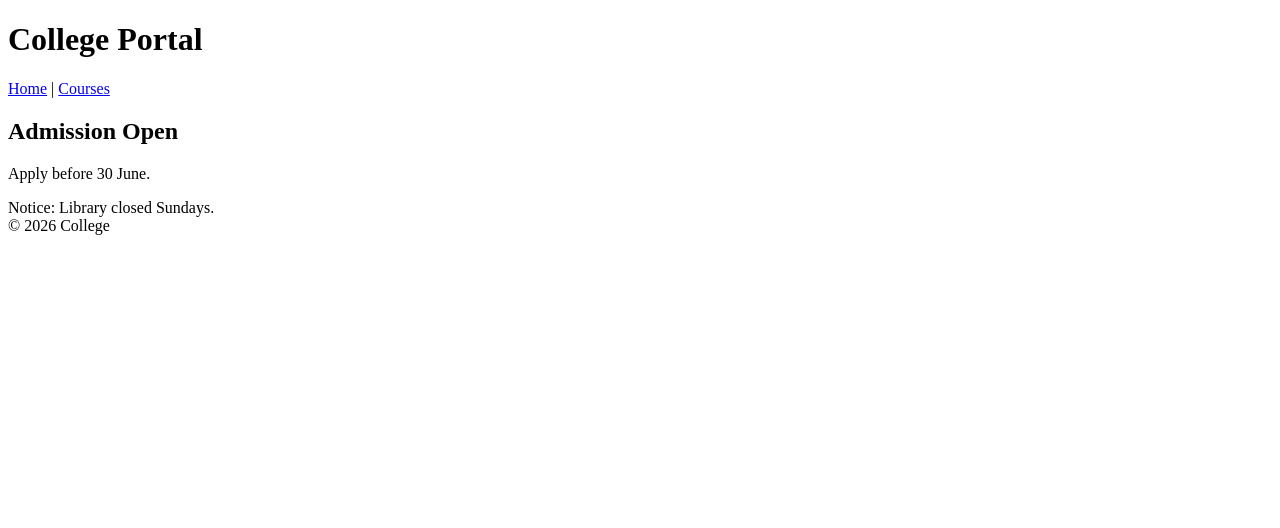
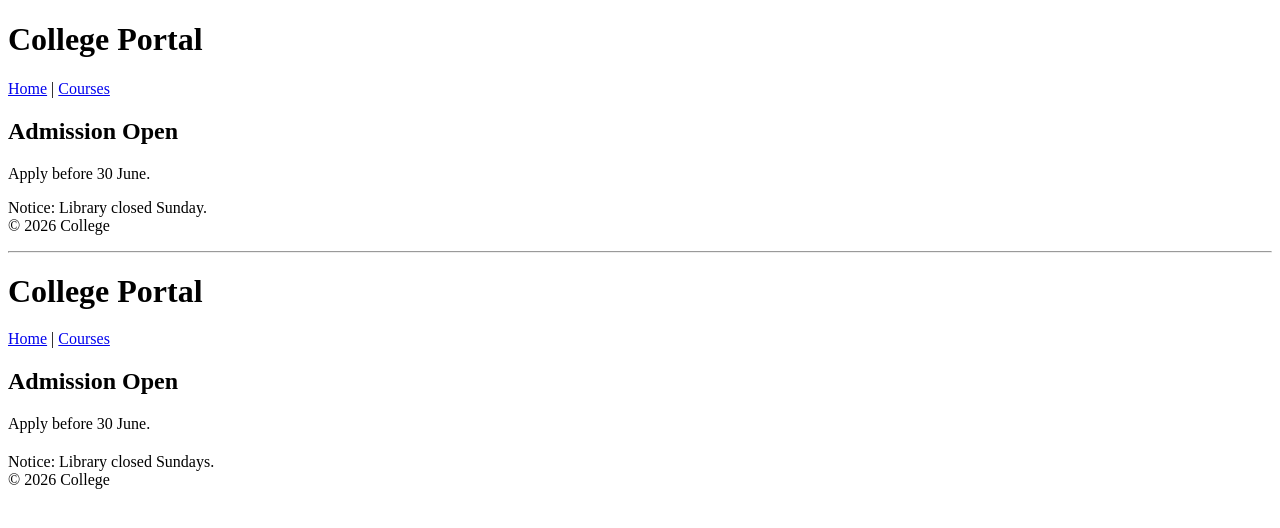
Before and after one commit to GufranKuraishi/WDW_0389, a plain HTML site: page Web Designing Workshop Assignment/Assignment-4.html in a window 1280 px wide. Drawn offline with Linux system fonts and the light colour scheme.

Commit message:
Div layout completed

```diff
--- a/Web Designing Workshop Assignment/Assignment-4.html
+++ b/Web Designing Workshop Assignment/Assignment-4.html
@@ -1,3 +1,4 @@
+<!-- Semantic layout -->
 <!DOCTYPE html>
 <html lang="en">
 <head>
@@ -16,11 +17,18 @@
         <section>
             <h2>Admission Open</h2>
             <p>Apply before 30 June.</p>
-            <aside><span>Notice:</span> Library closed Sundays.</aside>
+            <p>Notice: Library closed Sunday.<br>&copy; 2026 College</p>
          </section>
     </main>
-    <footer>
-       &copy; 2026 College
-    </footer>
+    <hr>
+    <!-- Div layout-->
+     <div style="font-size: 2em; font-weight:bold; margin: 20px 0;">College Portal</div>
+     <div>
+        <a href="#">Home</a> | <a href="#">Courses</a>
+     </div>
+     <div style="font-size: 1.5em; font-weight: bold; margin: 20px 0;">Admission Open</div>
+     <div style="margin: 20px 0;">Apply before 30 June.</div>
+     <div><span>Notice:</span> Library closed Sundays.</div>
+     <div>&copy; 2026 College</div>
 </body>
 </html>
```
